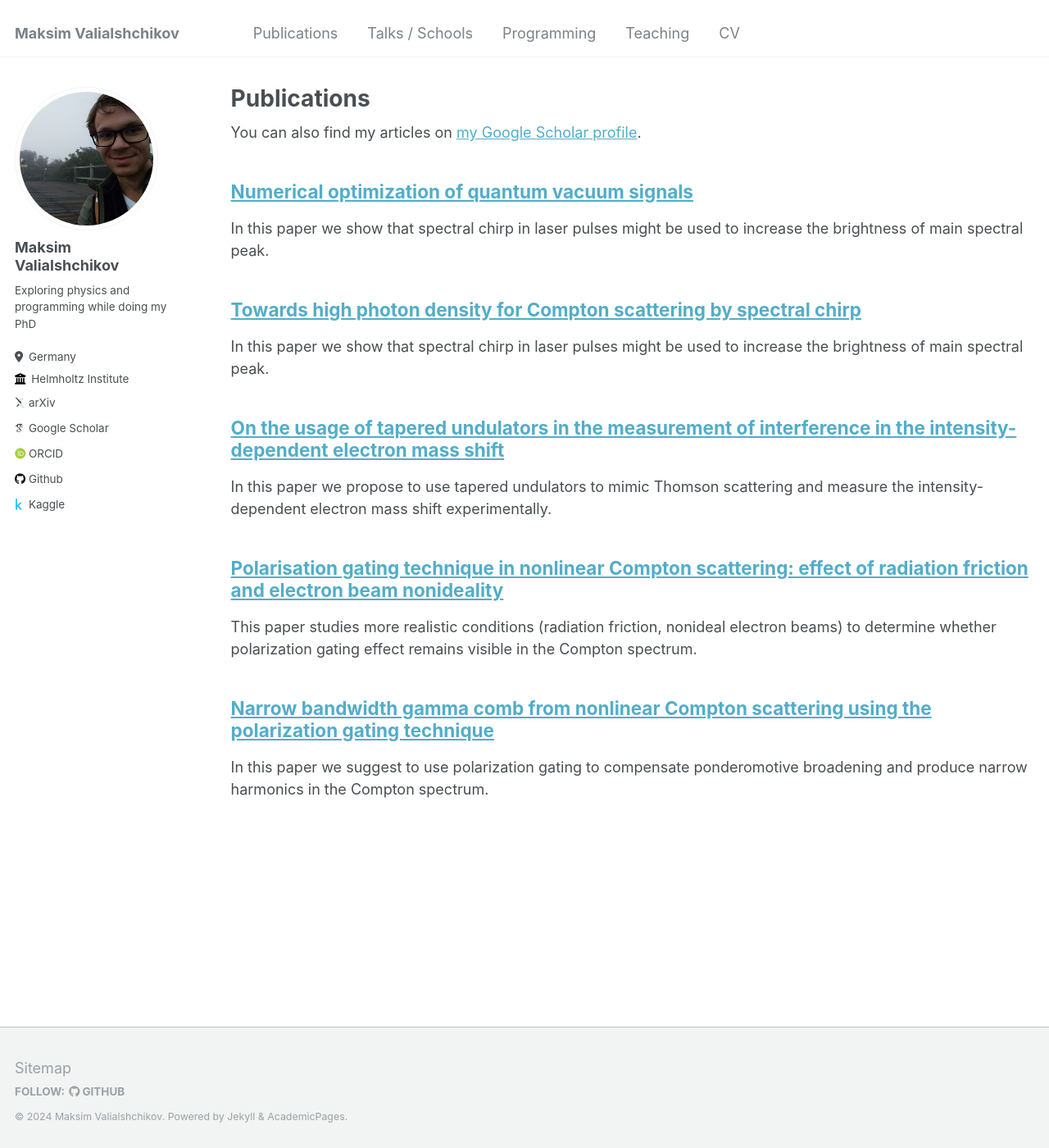
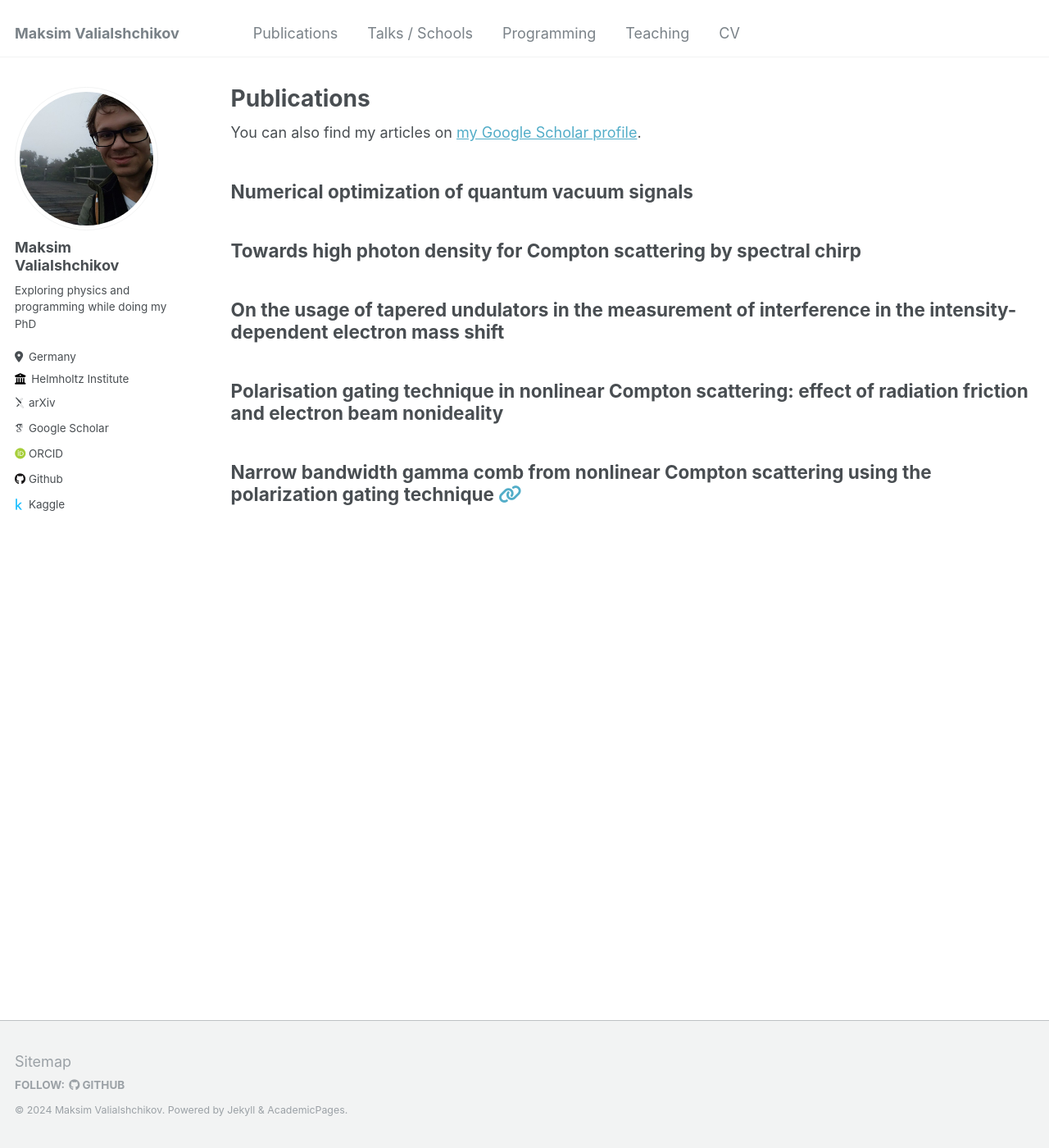
Before and after one commit to maxbalrog/maxbalrog.github.io, a Jekyll site: the page built from _pages/publications.md, in a window 1280 px wide and 1400 px high. Shown: the whole window at 82% size. Built offline with Jekyll 4.4.1, drawn with Linux system fonts in a browser that asks for light colours; some web fonts are replaced.

Commit message:
Modify publication template

```diff
--- a/_includes/archive-single-publication.html
+++ b/_includes/archive-single-publication.html
@@ -31,10 +31,10 @@
     {% endif %}
 
     <h2 class="archive__item-title" itemprop="headline">
-      {% if post.link %}
-        <a href="{{ post.link }}">{{ title }}</a> <a href="{{ base_path }}{{ post.url }}" rel="permalink"><i class="fa fa-link" aria-hidden="true" title="permalink"></i><span class="sr-only">Permalink</span></a>
-      {% else %}
-        <a href="{{ base_path }}{{ post.url }}" rel="permalink">{{ title }}</a>
+      {% if post.doi %}
+            <b>{{title}}</b> <a href="{{post.doi}}" rel="permalink"><i class="fa fa-link" aria-hidden="true" title="permalink"></i><span class="sr-only">Permalink</span></a>
+            {% else %}
+            <b>{{title}}</b>
       {% endif %}
     </h2>
 
@@ -42,15 +42,5 @@
       <p class="page__meta"><i class="fa fa-clock-o" aria-hidden="true"></i> {% include read-time.html %}</p>
     {% endif %}
 
-
-
-    {% if post.excerpt and site.read_more != 'enabled' %}
-    <p class="archive__item-excerpt" itemprop="description">{{ post.excerpt | markdownify }}</p>
-    {% elsif post.excerpt and site.read_more == 'enabled' %}
-    <p class="archive__item-excerpt" itemprop="description"><p>{{ post.excerpt | markdownify | remove: '<p>' | remove: '</p>' }}<strong><a href="{{ base_path }}{{ post.url }}" rel="permalink"> Read more</a></strong></p></p>
-    {% endif %}
-
-
-
   </article>
 </div>
--- a/_publications/2021-polarization-gating.md
+++ b/_publications/2021-polarization-gating.md
@@ -6,7 +6,8 @@ excerpt: 'In this paper we suggest to use polarization gating to compensate pond
 date: 2021-01-01
 venue: 'Physical Review Letters'
 paperurl: 'https://journals.aps.org/prl/abstract/10.1103/PhysRevLett.126.194801'
-citation: 'Valialshchikov, M. A., V. Yu Kharin, and S. G. Rykovanov. "Narrow bandwidth gamma comb from nonlinear Compton scattering using the polarization gating technique." Physical Review Letters 126.19 (2021): 194801.'
+citation: '<b> Valialshchikov, M. A. <b>, V. Yu Kharin, and S. G. Rykovanov. Physical Review Letters 126.19 (2021): 194801.'
+doi: '10.1103/PhysRevLett.126.194801'
 ---
 
 Abstract:
```
